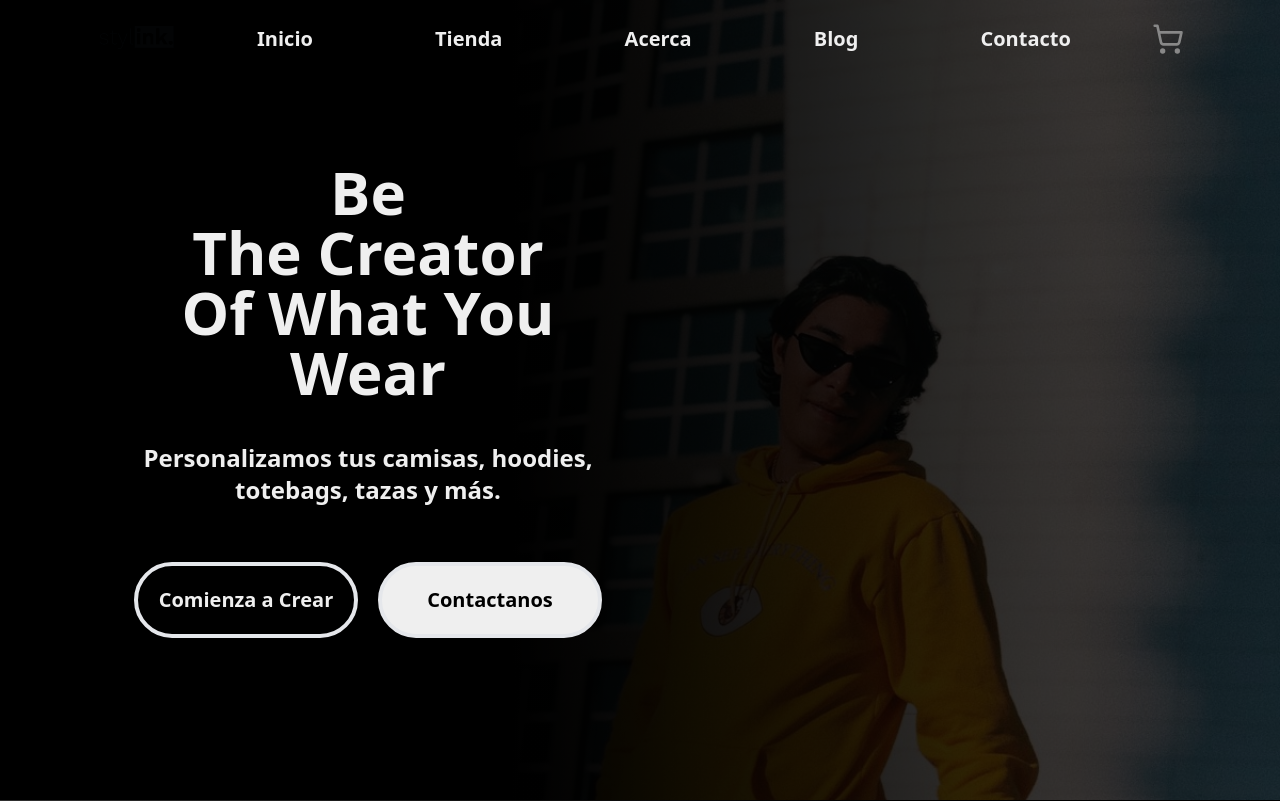
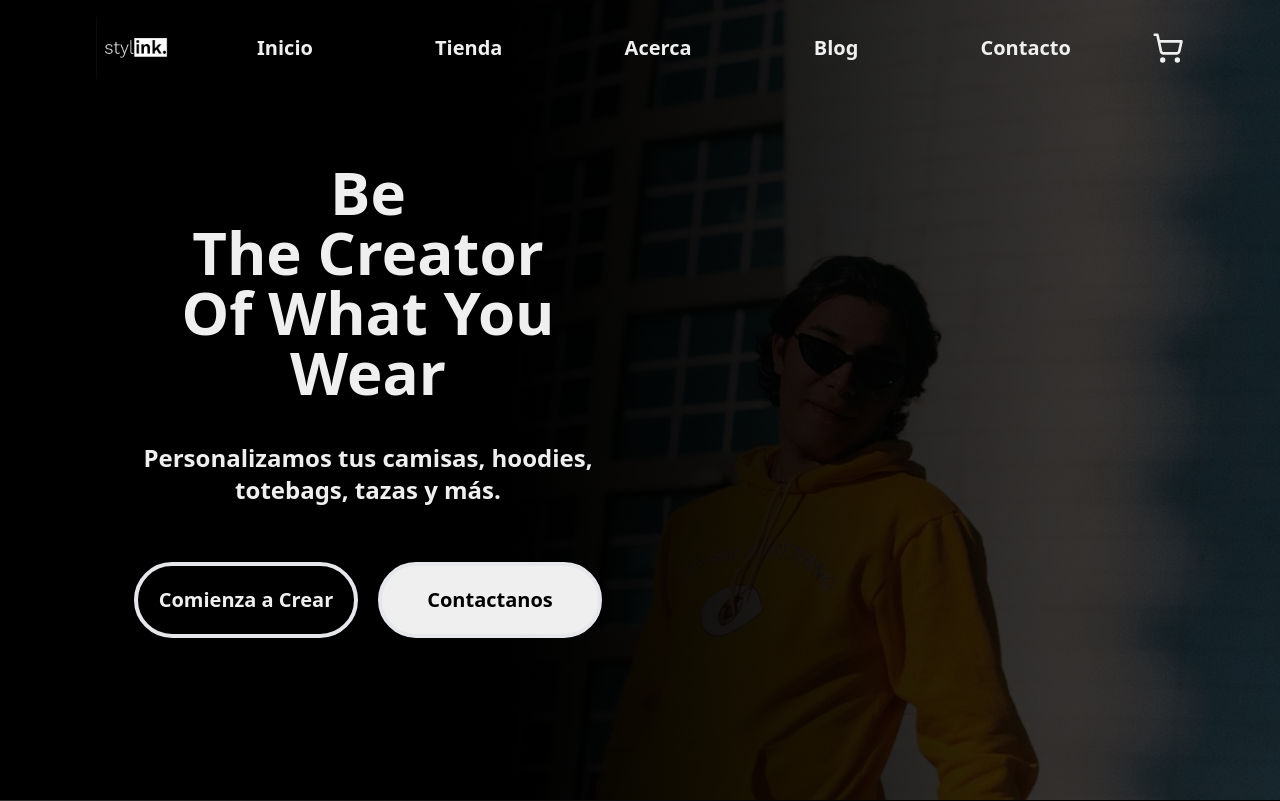
Before and after one commit to stylink-ecommerce/Stylink-Ecommerce-React, a React (Vite) app: page /home in a window 1280 px wide. Shown: the top 801 px of the page. Built offline with nearby package versions, Linux system fonts and the light colour scheme; grey boxes are pictures that could not be loaded.

Commit message:
updated logo and cart color

```diff
--- a/src/components/navbar.tsx
+++ b/src/components/navbar.tsx
@@ -28,7 +28,7 @@ const Navbar = () => {
   return (
     <nav className="container mx-auto flex w-full items-center justify-between gap-x-5 bg-black bg-transparent p-2 px-7 lg:px-24">
       <figure className="w-20">
-        <img src="/logo_stylink.png" className="h-auto w-full rounded-xl" alt="" />
+        <img src="/logo_stylink.jpg" className="h-auto w-full rounded-xl" alt="" />
       </figure>
       <div className="hidden grow justify-around lg:flex">
         {pagesLinks.map((page) => {
@@ -42,7 +42,7 @@ const Navbar = () => {
           );
         })}
       </div>
-      <ShoppingCart className="h-8 w-8 cursor-pointer text-skin-muted transition duration-300  hover:scale-110 hover:text-skin-primary" />
+      <ShoppingCart className="text-skin-main h-8 w-8 cursor-pointer transition duration-300  hover:scale-110 hover:text-skin-primary" />
     </nav>
   );
 };
```
